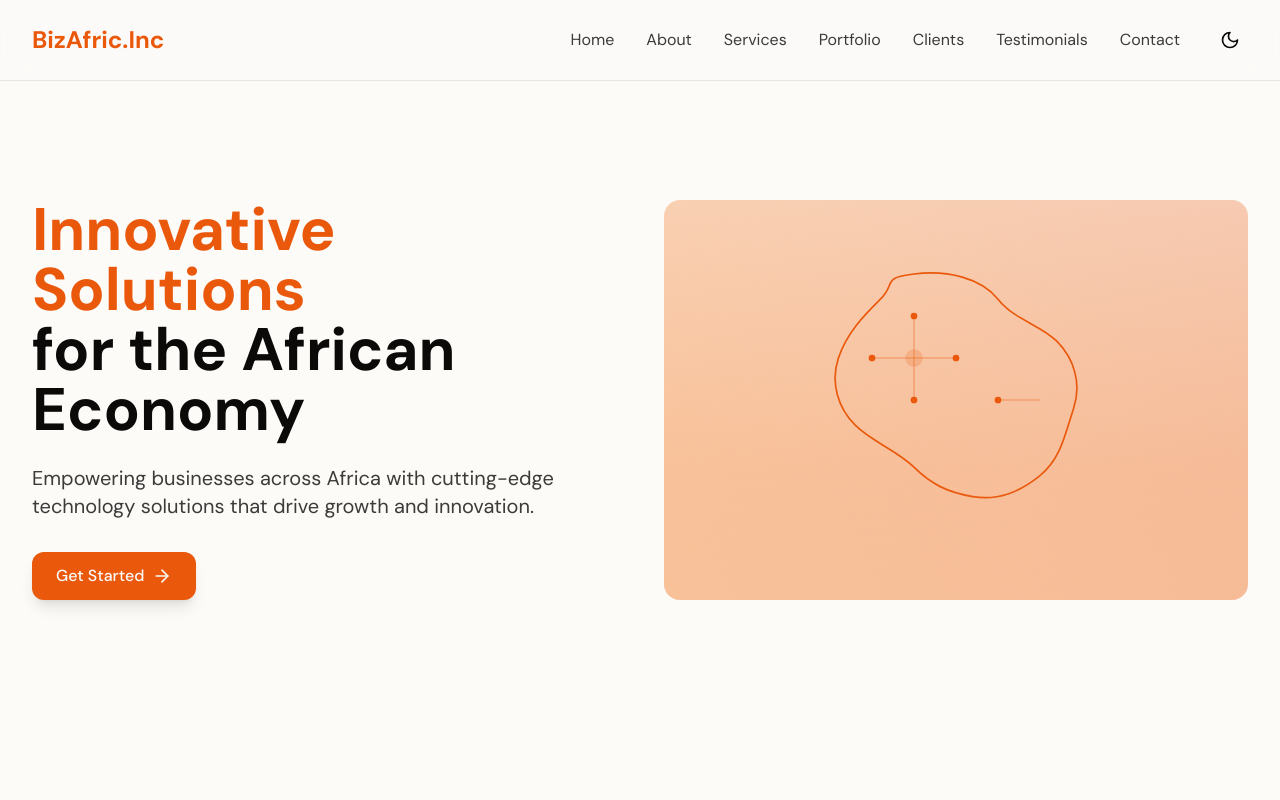
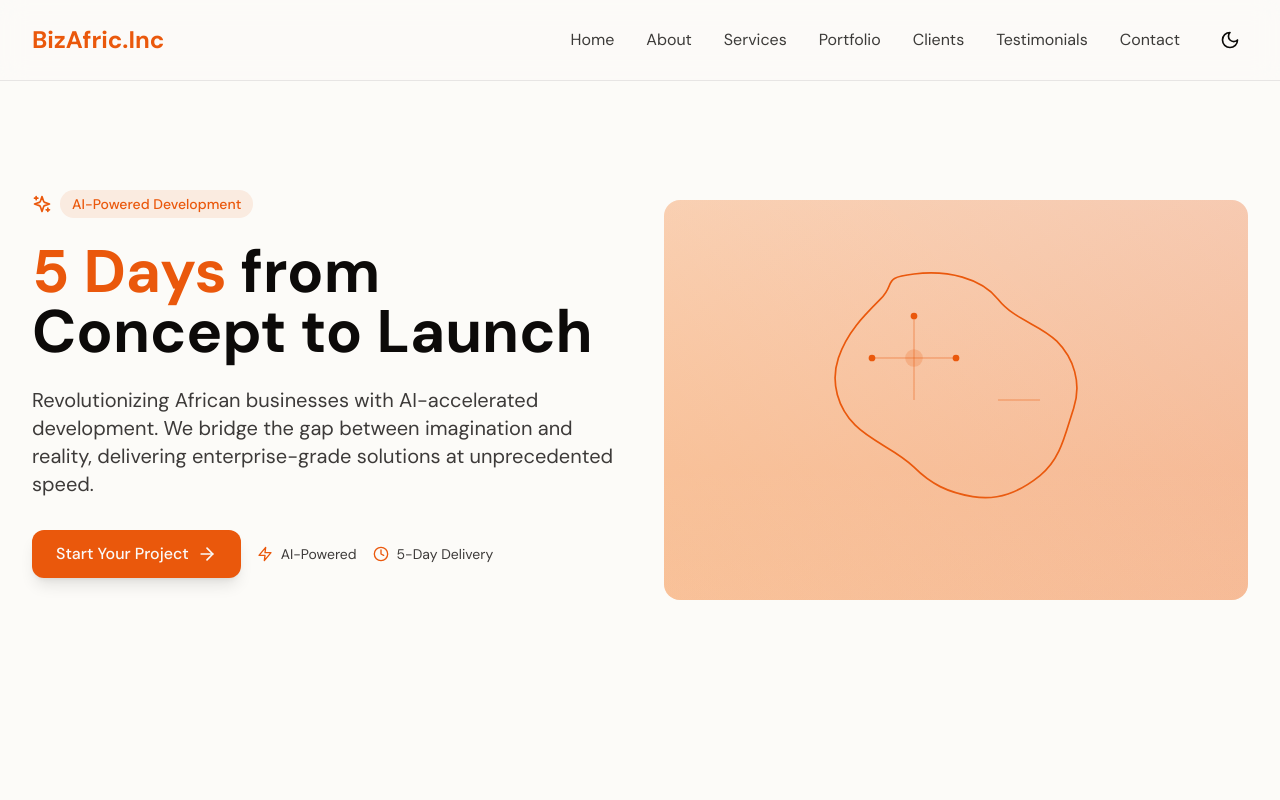
Before and after one commit to Bezyl-Mophat-Otieno/bizAfrik.Inc, a Next.js app: page / in a window 1280 px wide. Shown: the top 800 px of the page. Built offline with nearby package versions, Linux system fonts and the light colour scheme.

Commit message:
Introduced aspects of AI in the hero section

```diff
--- a/components/Hero.tsx
+++ b/components/Hero.tsx
@@ -1,7 +1,7 @@
 "use client";
 
 import { motion } from "framer-motion";
-import { ArrowRight } from "lucide-react";
+import { ArrowRight, Sparkles, Zap, Clock } from "lucide-react";
 
 export default function Hero() {
   return (
@@ -13,23 +13,42 @@ export default function Hero() {
             animate={{ opacity: 1, y: 0 }}
             transition={{ duration: 0.8 }}
           >
+            <div className="flex items-center gap-2 mb-6">
+              <Sparkles className="w-5 h-5 text-primary" />
+              <span className="text-sm font-medium bg-primary/10 text-primary px-3 py-1 rounded-full">
+                AI-Powered Development
+              </span>
+            </div>
             <h1 className="text-4xl md:text-6xl font-bold mb-6">
-              <span className="text-primary">Innovative Solutions</span>
+              <span className="text-primary">5 Days</span> from
               <br />
-              for the African Economy
+              Concept to Launch
             </h1>
             <p className="text-lg md:text-xl text-foreground/80 mb-8">
-              Empowering businesses across Africa with cutting-edge technology solutions
-              that drive growth and innovation.
+              Revolutionizing African businesses with AI-accelerated development.
+              We bridge the gap between imagination and reality, delivering
+              enterprise-grade solutions at unprecedented speed.
             </p>
+            <div className="flex flex-col sm:flex-row gap-4 mb-8">
               <motion.a
                 href="#contact"
                 whileHover={{ scale: 1.05 }}
                 className="inline-flex items-center px-6 py-3 bg-primary text-primary-foreground rounded-lg font-medium shadow-lg hover:bg-primary/90 transition-colors"
               >
-              Get Started
+                Start Your Project
                 <ArrowRight className="ml-2" size={20} />
               </motion.a>
+              <div className="flex items-center gap-4 text-sm text-foreground/80">
+                <div className="flex items-center gap-2">
+                  <Zap className="w-4 h-4 text-primary" />
+                  <span>AI-Powered</span>
+                </div>
+                <div className="flex items-center gap-2">
+                  <Clock className="w-4 h-4 text-primary" />
+                  <span>5-Day Delivery</span>
+                </div>
+              </div>
+            </div>
           </motion.div>
 
           <motion.div
@@ -69,13 +88,13 @@ export default function Hero() {
                   fill="none"
                 />
 
-                {/* Tech Elements */}
+                {/* AI/Tech Elements */}
                 <motion.g
                   initial={{ opacity: 0 }}
                   animate={{ opacity: 1 }}
                   transition={{ delay: 1.5, duration: 1 }}
                 >
-                  {/* Circuit Lines */}
+                  {/* Neural Network Lines */}
                   <path
                     d="M150,150 L250,150 M200,100 L200,200 M300,200 L350,200"
                     stroke="currentColor"
@@ -83,15 +102,36 @@ export default function Hero() {
                     className="text-primary/60"
                   />
 
-                  {/* Connection Nodes */}
-                  <circle cx="150" cy="150" r="4" className="fill-primary" />
-                  <circle cx="250" cy="150" r="4" className="fill-primary" />
-                  <circle cx="200" cy="100" r="4" className="fill-primary" />
-                  <circle cx="200" cy="200" r="4" className="fill-primary" />
-                  <circle cx="300" cy="200" r="4" className="fill-primary" />
+                  {/* AI Nodes */}
+                  <circle cx="150" cy="150" r="4" className="fill-primary">
+                    <animate
+                      attributeName="opacity"
+                      values="0.3;1;0.3"
+                      dur="2s"
+                      repeatCount="indefinite"
+                    />
+                  </circle>
+                  <circle cx="250" cy="150" r="4" className="fill-primary">
+                    <animate
+                      attributeName="opacity"
+                      values="0.3;1;0.3"
+                      dur="2s"
+                      repeatCount="indefinite"
+                      begin="0.5s"
+                    />
+                  </circle>
+                  <circle cx="200" cy="100" r="4" className="fill-primary">
+                    <animate
+                      attributeName="opacity"
+                      values="0.3;1;0.3"
+                      dur="2s"
+                      repeatCount="indefinite"
+                      begin="1s"
+                    />
+                  </circle>
                 </motion.g>
 
-                {/* Animated Pulse Elements */}
+                {/* Animated Data Flow */}
                 <motion.circle
                   cx="200"
                   cy="150"
```
Lines whose indentation alone changed are shown as unchanged.
